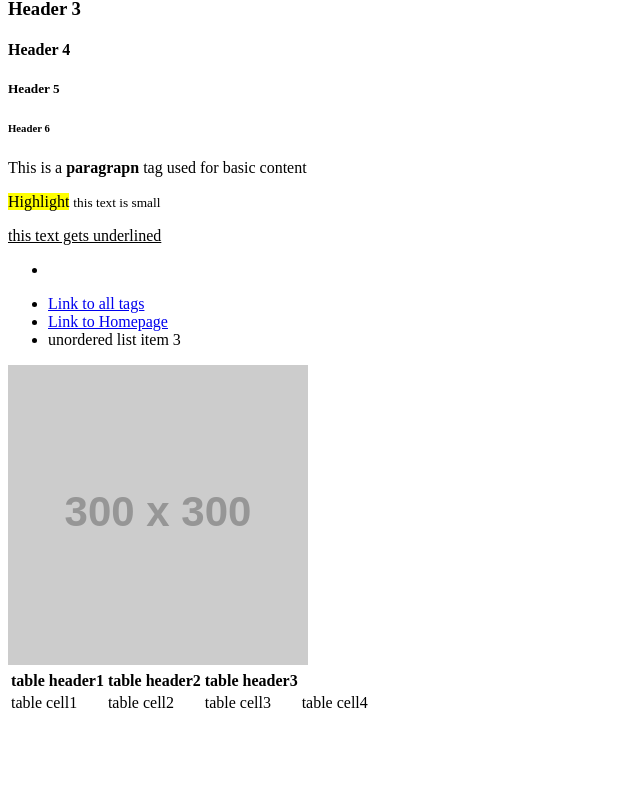
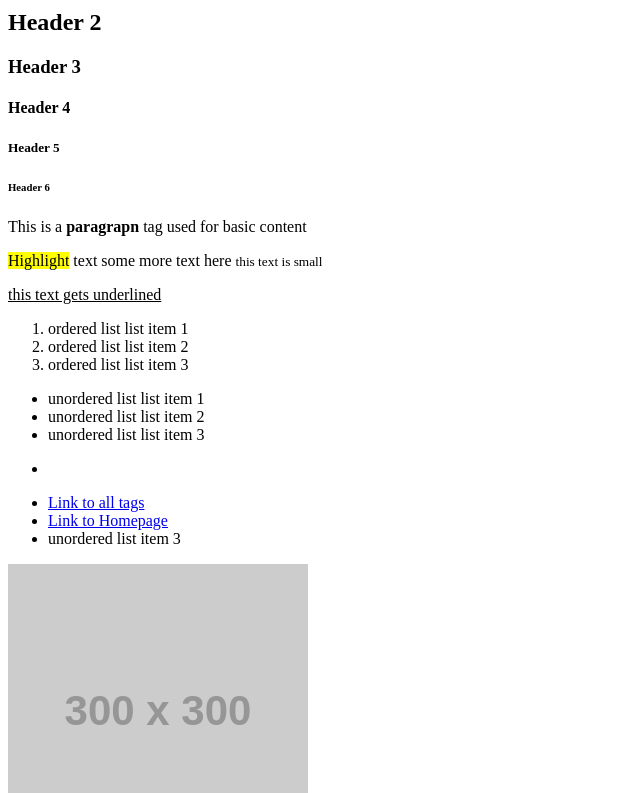
Before and after one commit to CaseyMay20/html5-css3-class, a plain HTML site: page kitchen-sink.html in a window 1280 px wide. Shown: the part 129-922 px from the top of the page, without its empty margins (0-640 px from the left). Before the commit the page ends 852 px from the top, so only its background shows below. Drawn offline with Linux system fonts and the light colour scheme; placeholder pictures from the web are drawn by us.

Commit message:
Updated Kitchen sink and structured Directory

```diff
--- a/kitchen-sink.html
+++ b/kitchen-sink.html
@@ -8,6 +8,7 @@
 
     <body>
         <h1>"template code"</h1>
+        <h1>Kitchen sink</h1>
         <h2>Header 2</h2>
         <h3>Header 3</h3>
         <h4>Header 4</h4>
@@ -17,13 +18,25 @@
         <p>This is a <strong>paragrapn</strong> tag used for basic content</p>
 
         <p>
-            <mark>Highlight</mark>
+            <mark>Highlight</mark> text some more text here
             <small>this text is small</small>
         </p>
 
         <p>
             <u>this text gets underlined</u>
         </p>
+
+        <ol>
+            <li>ordered list list item 1</li>
+            <li>ordered list list item 2</li>
+            <li>ordered list list item 3</li>
+        </ol>
+
+        <ul>
+            <li>unordered list list item 1</li>
+            <li>unordered list list item 2</li>
+            <li>unordered list list item 3</li>
+        </ul>
 
         <nav>
             <ul>
```
Also changed, not shown: 4 other files.
